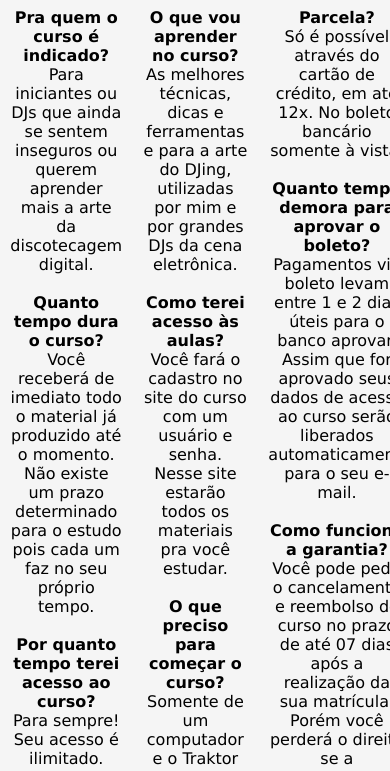
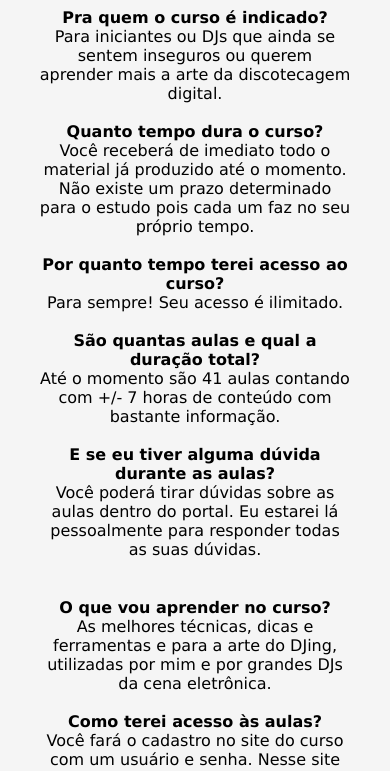
Before and after one commit to luizfelipe-dev/escola130db.github.io, a plain HTML site: page index.html in a window 390 px wide. Shown: the part 4981-5752 px from the top of the page. Drawn offline with Linux system fonts and the light colour scheme.

Commit message:
Desafio 10 OK

```diff
--- a/style.css
+++ b/style.css
@@ -576,8 +576,8 @@ footer p {
         background-color: whitesmoke;
         color: black;
         min-height: 85vh;
-        display: flex;
-        align-items: center;
+        /* display: flex;
+        align-items: center; */
     }
 
     .faq-center {
@@ -585,7 +585,9 @@ footer p {
         font-size: 16px;
         display: flex;
         text-align: center;
-        flex-direction: row;
+        flex-direction: column;
+        width: 100%;
+        align-items: center;
     }
 
     .faq-center p:hover {
@@ -594,14 +596,17 @@ footer p {
     }
 
     .faq-center div {
-        width: 33%;
-        margin: 20px 40px;
+        min-width: 80%;
+        max-width: 90%;
+        margin: 20px 10px;
+
     }
 
+    .faq-center div p {
+        width: 100%;
 
 
-
-
+    }
 
 
 
```
